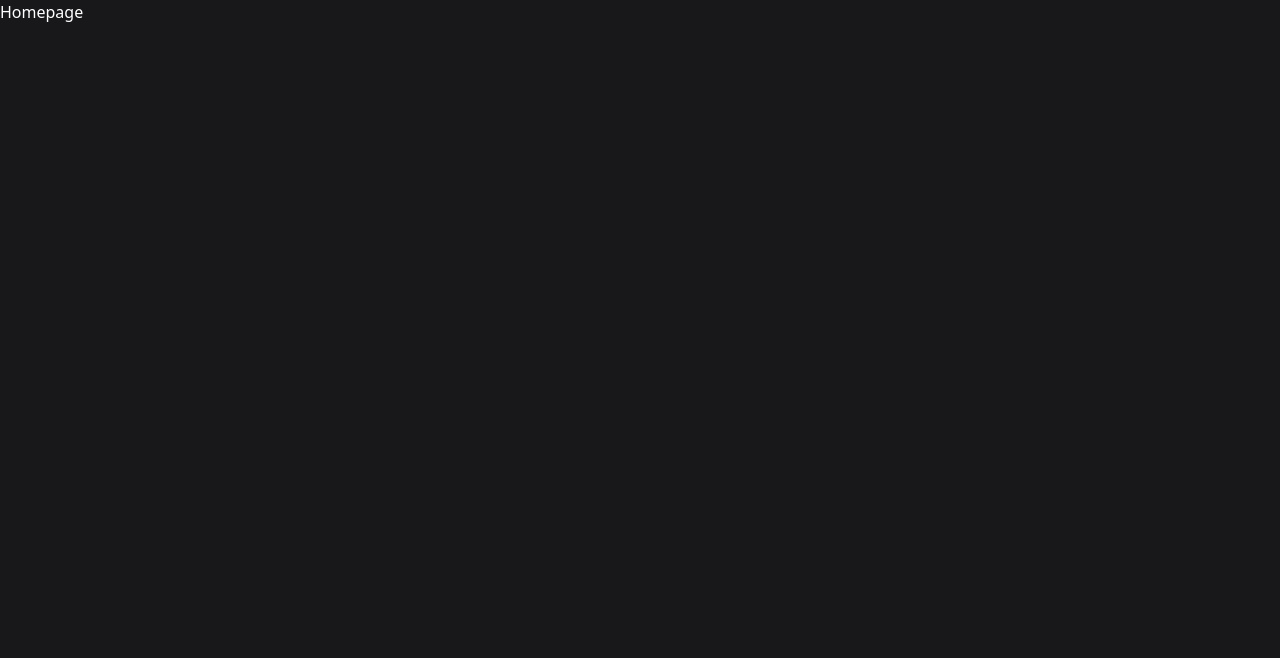
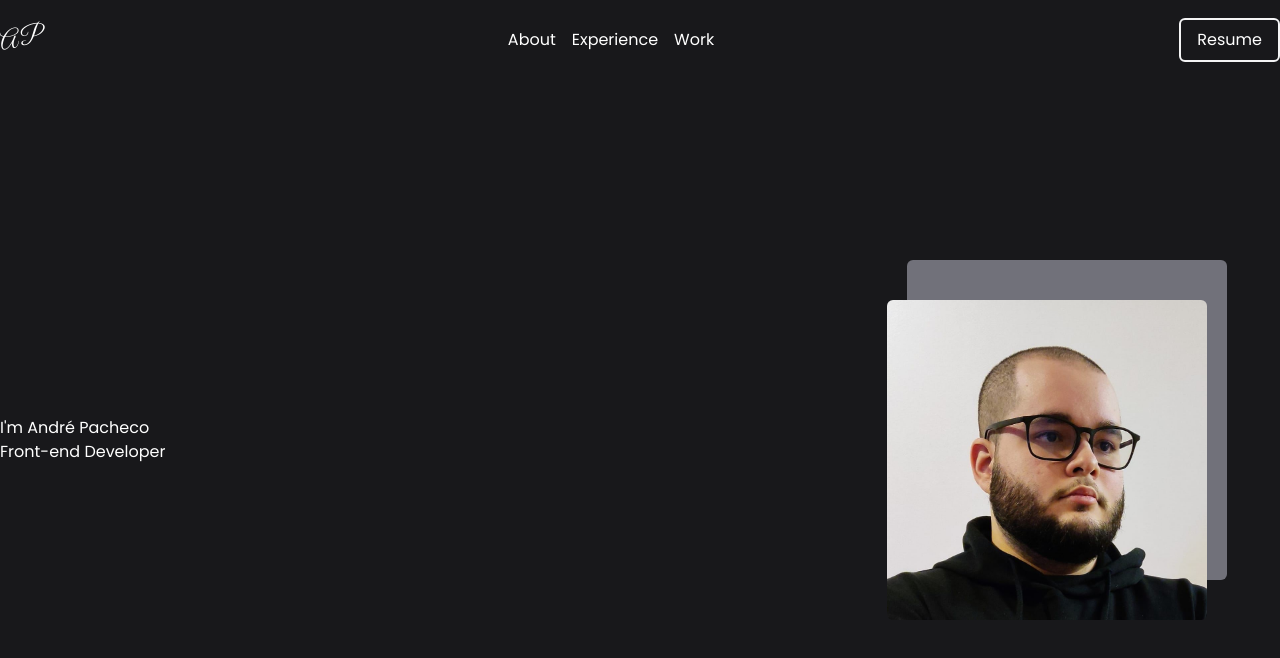
Before and after one commit to AndreMP97/portfolio-v2, a Next.js app: page / in a window 1280 px wide. Shown: the top 658 px of the page. Built offline with nearby package versions, Linux system fonts and the light colour scheme.

Commit message:
Mount Navbar and Hero

```diff
--- a/pages/index.js
+++ b/pages/index.js
@@ -1,5 +1,13 @@
+import Hero from "@/components/Hero";
+import Navbar from "@/components/Navbar";
+
 const Home = () => {
-  return <main className="min-h-svh bg-zinc-900 text-white">Homepage</main>;
+  return (
+    <main className="font-poppins flex min-h-svh flex-col items-center bg-zinc-900 text-white">
+      <Navbar />
+      <Hero />
+    </main>
+  );
 };
 
 export default Home;
```
